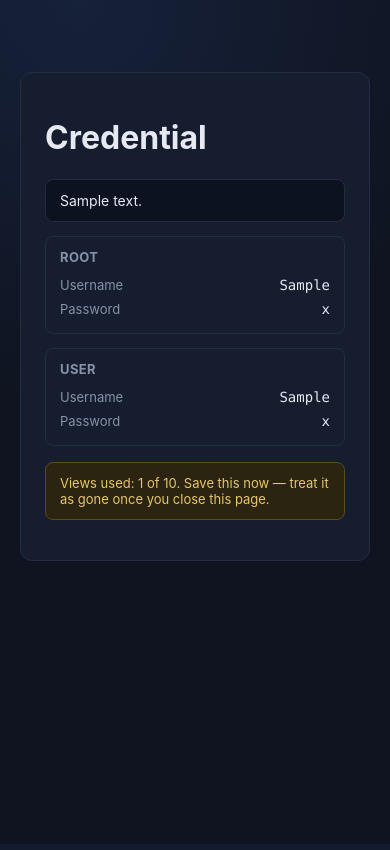
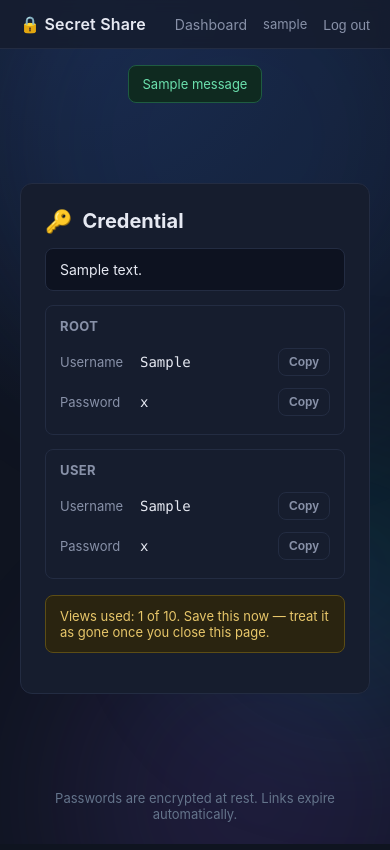
Before and after one commit to remolaan/secret-sharing, a Flask app: template templates/reveal.html in a window 390 px wide. Run offline with Flask 3, Linux system fonts and the light colour scheme; the visitor is signed in with stand-in values (Sample User, id 1); tables that the repository leaves empty hold one stand-in row (values such as "Sample post"); the template is opened without the code that fills it: most values are stand-ins (such as "Sample title", 1, 10 or a date in 2020); one stand-in notice (Sample message) is shown; parts of the project's set-up code (start-up, migrations or seed data) failed here and were passed over.

Commit message:
Unify UI: all pages extend base, global bg animation + footer, copy buttons, click-to-select, responsive fixes

```diff
--- a/static/css/style.css
+++ b/static/css/style.css
@@ -18,20 +18,24 @@
 
 * { box-sizing: border-box; }
 
+:root { color-scheme: dark; }
+
 body {
   margin: 0;
-  background: radial-gradient(circle at 20% 0%, #16213a 0%, var(--bg) 45%);
+  background: #0f172a radial-gradient(circle at 20% 0%, #16213a 0%, var(--bg) 45%);
   color: var(--text);
   font-family: var(--sans);
   min-height: 100vh;
 }
 
-.wrap { min-height: 100vh; display: flex; flex-direction: column; }
+.wrap { min-height: 100vh; display: flex; flex-direction: column; position: relative; z-index: 1; }
 
 .topbar {
   border-bottom: 1px solid var(--panel-border);
-  background: rgba(22, 29, 46, 0.7);
+  background: rgba(22, 29, 46, 0.85);
   backdrop-filter: blur(6px);
+  position: relative;
+  z-index: 2;
 }
 .topbar-inner {
   max-width: 1100px;
@@ -47,7 +51,17 @@ body {
 .topbar nav a:hover { color: var(--text); }
 .who { color: var(--muted); font-size: 13px; }
 
-main { flex: 1; padding: 32px 20px 60px; }
+main { flex: 1; padding: 32px 20px 40px; position: relative; z-index: 1; }
+
+.site-footer {
+  text-align: center;
+  padding: 16px 20px 28px;
+  color: #64748b;
+  font-size: 13px;
+  position: relative;
+  z-index: 1;
+}
+.site-footer p { margin: 0; }
 
 .page-head {
   max-width: 1100px;
@@ -82,6 +96,8 @@ main { flex: 1; padding: 32px 20px 60px; }
   max-width: 460px;
   margin: 40px auto;
 }
+.center-card-wide { max-width: 580px; }
+.center-card .card h1 { margin: 0; font-size: 20px; }
 .center-text { text-align: center; }
 .big-icon { font-size: 40px; margin-bottom: 8px; }
 
@@ -215,11 +246,12 @@ th { color: var(--muted); font-weight: 600; font-size: 12px; text-transform: upp
   margin: 14px 0;
 }
 .cred-block h3 { margin: 0 0 8px; font-size: 13px; color: var(--muted); text-transform: uppercase; letter-spacing: 0.4px; }
-.cred-row { display: flex; justify-content: space-between; align-items: center; padding: 4px 0; }
-.cred-label { color: var(--muted); font-size: 13px; }
-.cred-value { font-family: var(--mono); font-size: 14px; color: var(--text); user-select: all; }
+.cred-row { display: flex; align-items: center; gap: 10px; padding: 6px 0; }
+.cred-label { color: var(--muted); font-size: 13px; min-width: 70px; }
+.cred-value { flex: 1; min-width: 0; font-family: var(--mono); font-size: 14px; color: var(--text); user-select: all; word-break: break-all; }
+.cred-row .btn { flex-shrink: 0; }
 
-.flash-stack { max-width: 1100px; margin: 16px auto 0; padding: 0 20px; }
+.flash-stack { max-width: 1100px; margin: 16px auto 0; padding: 0 20px; position: relative; z-index: 1; }
 .flash { padding: 10px 14px; border-radius: 8px; font-size: 13px; margin-bottom: 8px; }
 .flash-error { background: #2a1216; border: 1px solid #5c2429; color: #ff9b9e; }
 .flash-success { background: #0f2a20; border: 1px solid #1f5c41; color: #6be0ad; }
--- /dev/null
+++ b/static/js/app.js
@@ -0,0 +1,53 @@
+document.addEventListener('DOMContentLoaded', function() {
+  // Click-to-select for share-link fields
+  document.querySelectorAll('.link-field').forEach(function(el) {
+    el.addEventListener('click', function() { this.select(); });
+  });
+
+  // Copy buttons: data-copy="#elementId" or data-copy-value="text"
+  document.querySelectorAll('[data-copy]').forEach(function(btn) {
+    btn.addEventListener('click', function() {
+      var sel = this.getAttribute('data-copy');
+      var text = '';
+      if (sel) {
+        var target = document.querySelector(sel);
+        if (target) text = target.value || target.textContent;
+      }
+      if (!text) text = this.getAttribute('data-copy-value') || '';
+      if (!text) return;
+      var done = function(ok) {
+        var orig = btn.textContent;
+        btn.textContent = ok ? 'Copied!' : 'Select & copy manually';
+        setTimeout(function() { btn.textContent = orig; }, 1600);
+      };
+      if (navigator.clipboard && navigator.clipboard.writeText) {
+        navigator.clipboard.writeText(text).then(function() { done(true); }, function() { done(false); });
+      } else {
+        var ta = document.createElement('textarea');
+        ta.value = text;
+        document.body.appendChild(ta);
+        ta.select();
+        try { document.execCommand('copy'); done(true); }
+        catch (e) { done(false); }
+        document.body.removeChild(ta);
+      }
+    });
+  });
+
+  // Confirm dialogs for destructive forms
+  document.querySelectorAll('form[data-confirm]').forEach(function(form) {
+    if (form.dataset.confirmBound) return;
+    form.dataset.confirmBound = '1';
+    form.addEventListener('submit', function(e) {
+      if (!confirm(form.getAttribute('data-confirm'))) e.preventDefault();
+    });
+  });
+
+  // Escape closes generator modal
+  document.addEventListener('keydown', function(e) {
+    if (e.key === 'Escape') {
+      var m = document.getElementById('genModal');
+      if (m) m.classList.remove('active');
+    }
+  });
+});
--- a/templates/base.html
+++ b/templates/base.html
@@ -7,6 +7,11 @@
   <link rel="stylesheet" href="{{ url_for('static', filename='css/style.css') }}">
 </head>
 <body>
+  <div class="bg-animation" aria-hidden="true">
+    <div class="bg-orb bg-orb-1"></div>
+    <div class="bg-orb bg-orb-2"></div>
+    <div class="bg-orb bg-orb-3"></div>
+  </div>
   <div class="wrap">
     {% if session.get('user_id') %}
     <header class="topbar">
@@ -37,6 +42,12 @@
     <main>
       {% block content %}{% endblock %}
     </main>
+
+    <footer class="site-footer">
+      <p>Passwords are encrypted at rest. Links expire automatically.</p>
+    </footer>
   </div>
+  <script src="{{ url_for('static', filename='js/app.js') }}"></script>
+  {% block scripts %}{% endblock %}
 </body>
 </html>
--- a/templates/reveal.html
+++ b/templates/reveal.html
@@ -1,17 +1,12 @@
-<!DOCTYPE html>
-<html lang="en">
-<head>
-  <meta charset="UTF-8">
-  <meta name="viewport" content="width=device-width, initial-scale=1.0">
-  <title>Credential · Secret Share</title>
-  <link rel="stylesheet" href="{{ url_for('static', filename='css/style.css') }}">
-</head>
-<body>
-  <div class="wrap">
-    <main>
-      <div class="center-card">
+{% extends "base.html" %}
+{% block title %}Credential · Secret Share{% endblock %}
+{% block content %}
+<div class="center-card center-card-wide">
   <div class="card">
+    <div class="brand-lockup">
+      <span class="brand-icon">🔑</span>
       <h1>Credential</h1>
+    </div>
     {% if secret.note %}
     <p class="note-box">{{ secret.note }}</p>
     {% endif %}
@@ -20,11 +15,13 @@
       <h3>Root</h3>
       <div class="cred-row">
         <span class="cred-label">Username</span>
-              <code class="cred-value">{{ secret.root_user }}</code>
+        <code class="cred-value" id="root-user">{{ secret.root_user }}</code>
+        <button type="button" class="btn btn-ghost btn-sm" data-copy="#root-user">Copy</button>
       </div>
       <div class="cred-row">
         <span class="cred-label">Password</span>
-              <code class="cred-value">{{ secret.root_pass }}</code>
+        <code class="cred-value" id="root-pass">{{ secret.root_pass }}</code>
+        <button type="button" class="btn btn-ghost btn-sm" data-copy="#root-pass">Copy</button>
       </div>
     </div>
 
@@ -33,11 +30,13 @@
       <h3>User</h3>
       <div class="cred-row">
         <span class="cred-label">Username</span>
-              <code class="cred-value">{{ secret.user_user }}</code>
+        <code class="cred-value" id="user-user">{{ secret.user_user }}</code>
+        <button type="button" class="btn btn-ghost btn-sm" data-copy="#user-user">Copy</button>
       </div>
       <div class="cred-row">
         <span class="cred-label">Password</span>
-              <code class="cred-value">{{ secret.user_pass }}</code>
+        <code class="cred-value" id="user-pass">{{ secret.user_pass }}</code>
+        <button type="button" class="btn btn-ghost btn-sm" data-copy="#user-pass">Copy</button>
       </div>
     </div>
     {% endif %}
@@ -51,7 +50,4 @@
     </div>
   </div>
 </div>
-    </main>
-  </div>
-</body>
-</html>
+{% endblock %}
```
Also changed, not shown: other parts of static/css/style.css (+27 -2 lines), templates/created.html (+10 -4 lines), templates/dashboard.html (+2 -8 lines), templates/expired.html (+5 -16 lines), templates/reveal_confirm.html (+11 -28 lines). Lines whose indentation alone changed are shown as unchanged.
